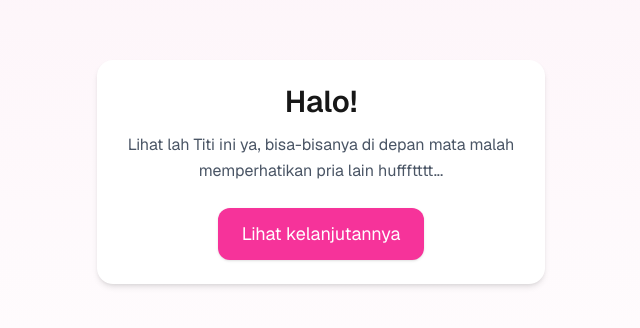
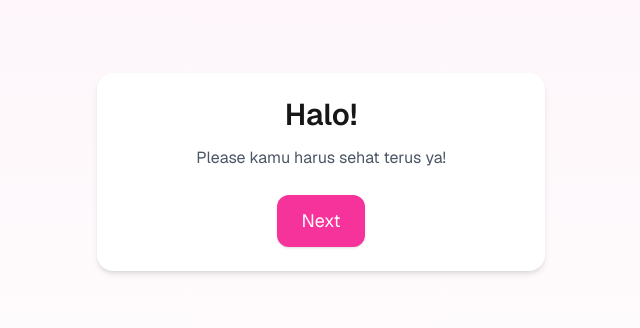
Before and after one commit to nonaana111192-max/Birthday, a Next.js app: page / in a window 1280 px wide. Shown: the part 228-556 px from the top of the page, without its empty margins (319-959 px from the left). Built offline with nearby package versions, Linux system fonts and the light colour scheme.

Commit message:
Update StageOne.js

```diff
--- a/app/components/StageOne.js
+++ b/app/components/StageOne.js
@@ -11,16 +11,14 @@ export default function StageOne({ next }) {
     >
       <h1 className="text-3xl font-semibold mb-3">Halo!</h1>
       <p className="text-gray-600 leading-relaxed">
-       Lihat lah Titi ini ya,
-        bisa-bisanya di depan mata malah memperhatikan pria lain
-        huffftttt...
+       Please kamu harus sehat terus ya!
       </p>
 
       <button
         onClick={next}
         className="mt-6 px-6 py-3 bg-pink-500 text-white rounded-xl text-lg shadow-sm active:scale-95"
       >
-        Lihat kelanjutannya
+        Next
       </button>
     </motion.div>
   );
```
